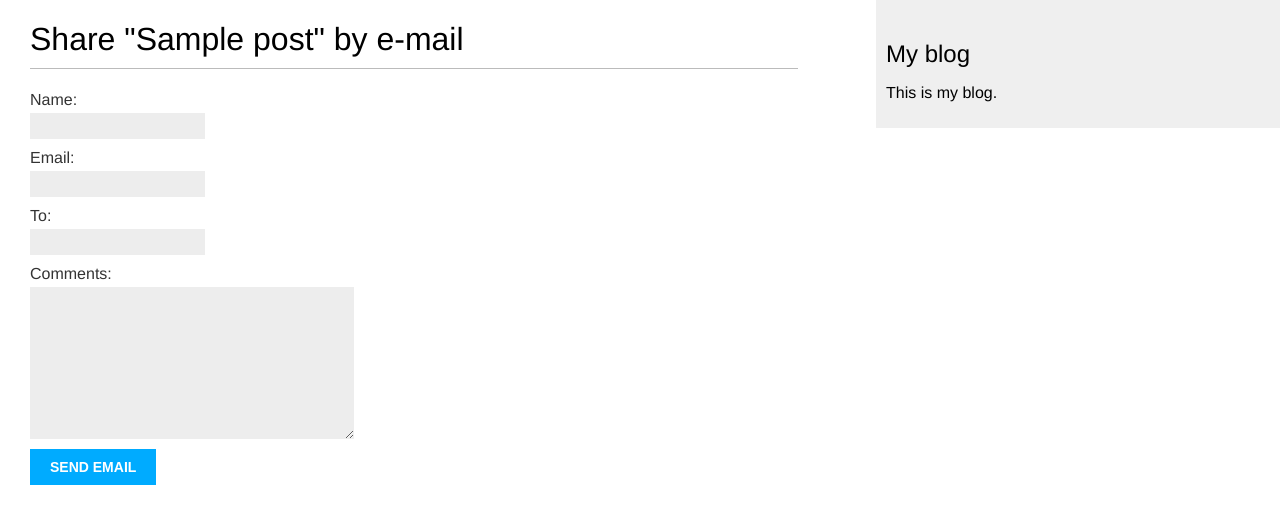
After one commit to amitmodi06/Django_Blog_App, a Django app: page /blog/1/share/ in a window 1280 px wide. The commit adds this page. Shown: the top 524 px of the page. Run offline with Django 5.2, Linux system fonts and the light colour scheme; tables that the repository leaves empty hold one stand-in row (values such as "Sample post").

Commit message:
Added functionality of sharing a blog recommendations by email

```diff
--- /dev/null
+++ b/blog/forms.py
@@ -0,0 +1,8 @@
+from django import forms
+
+class EmailPostForm(forms.Form):
+    name = forms.CharField(max_length=25)
+    email_from = forms.EmailField(label="Email")
+    email_to = forms.EmailField(label="To")
+    comments = forms.CharField(required=False,
+                               widget=forms.Textarea)
--- a/blog/templates/blog/post/detail.html
+++ b/blog/templates/blog/post/detail.html
@@ -8,4 +8,9 @@
         Published {{ post.publish }} by {{ post.author }}
     </p>
     {{ post.body|linebreaks }}
+    <p>
+        <a href="{% url "blog:post_share" post.id %}">
+            Share this post
+        </a>
+    </p>
 {% endblock content %}
--- /dev/null
+++ b/blog/templates/blog/post/share.html
@@ -0,0 +1,19 @@
+{% extends "blog/base.html" %}
+
+ {% block title %}Share a post{% endblock title %}
+
+ {% block content %}
+    {% if sent %}
+        <h1>Email sent successfully</h1>
+        <p>
+            "{{ post.title }}" was sent successfully to {{ form.cleaned_data.email_to }}
+        </p>
+    {% else %}
+        <h1>Share "{{ post.title }}" by e-mail</h1>
+        <form method="post">
+            {{ form.as_p }}
+            {% csrf_token %}
+            <input type="submit" value='Send email'>
+        </form>
+    {% endif %}
+ {% endblock content %}
--- a/blog/urls.py
+++ b/blog/urls.py
@@ -6,4 +6,5 @@ app_name = 'blog'
 urlpatterns = [
     path("", views.post_list, name="post_list"),
     path("<int:year>/<int:month>/<int:day>/<slug:post_slug>", views.post_detail, name="post_detail"),
+    path("<int:post_id>/share/", views.post_share, name="post_share"),
 ]
--- a/blog/views.py
+++ b/blog/views.py
@@ -1,6 +1,8 @@
 from django.shortcuts import render, get_object_or_404
 from .models import Post
 from django.core.paginator import Paginator, EmptyPage, PageNotAnInteger
+from .forms import EmailPostForm
+from django.core.mail import send_mail
 
 # Create your views here.
 def post_list(request):
@@ -43,3 +45,31 @@ def post_detail(request, year, month, day, post_slug):
     return render(request,
                   "blog/post/detail.html",
                   context)
+
+
+def post_share(request, post_id):
+    post = get_object_or_404(Post, id=post_id, status=Post.Status.PUBLISHED)
+    sent = False
+
+    if request.method == 'POST':
+        form = EmailPostForm(request.POST)
+        if form.is_valid():
+            cd = form.cleaned_data
+            post_url = request.build_absolute_uri(post.get_absolute_url())
+            subject = f"{cd['name']} recommends you read {post.title}"
+            message = f"Read {post.title} at {post_url} \n\n" \
+                    f"{cd['name']}\'s comments: {cd['comments']}"
+            send_mail(subject, message, cd['email_from'], [cd['email_to']])
+            sent = True
+    else:
+        form = EmailPostForm()
+
+    context = {
+        'post' : post,
+        'form' : form,
+        'sent' : sent
+    }
+
+    return render(request,
+                  'blog/post/share.html',
+                  context)
```
Also changed, not shown: my_website/settings.py (+10 -0 lines).
